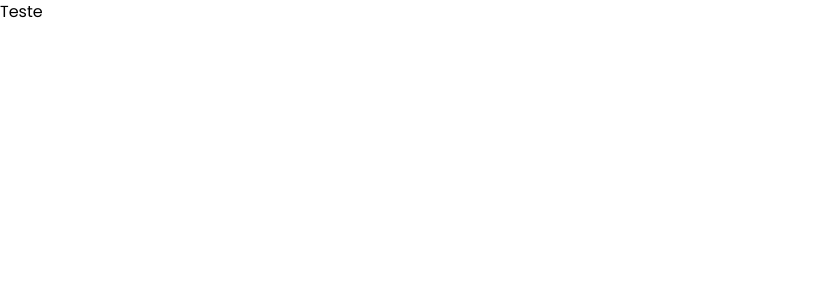
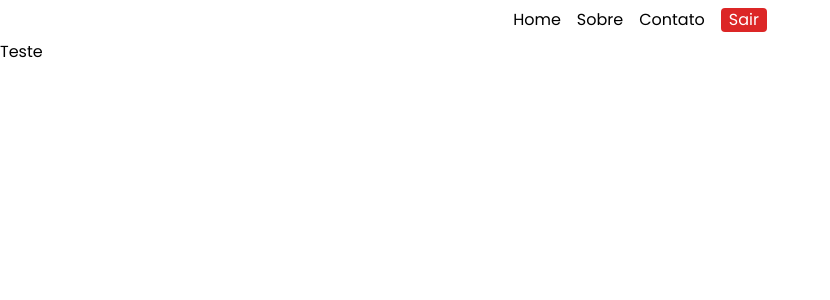
Before and after one commit to Adrianodbs/login-mongodb, a Next.js app: page / in a window 1280 px wide. Shown: the top 300 px of the page, without its empty margins (0-830 px from the left). Built offline with nearby package versions, Linux system fonts and the light colour scheme.

Commit message:
criando header

```diff
--- a/src/app/layout.js
+++ b/src/app/layout.js
@@ -1,6 +1,7 @@
 import AuthProvider from '@/components/AuthProvider'
 import './globals.css'
 import { Poppins } from 'next/font/google'
+import Header from '@/components/Header'
 
 const poppins = Poppins({
   subsets: ['latin'],
@@ -16,7 +17,10 @@
   return (
     <html lang="en">
       <AuthProvider>
-        <body className={poppins.className}>{children}</body>
+        <body className={poppins.className}>
+          <Header />
+          {children}
+        </body>
       </AuthProvider>
     </html>
   )
--- /dev/null
+++ b/src/components/Header.jsx
@@ -0,0 +1,18 @@
+'use client'
+import React from 'react'
+import Link from 'next/link'
+import Button from './Button'
+
+export default function Header() {
+  return (
+    <div className="flex gap-4 justify-center p-2 flex-wrap">
+      <Link href="/">Home</Link>
+      <Link href="/sobre">Sobre</Link>
+      <Link href="/contato">Contato</Link>
+      <Button
+        text="Sair"
+        className="bg-red-600 text-white rounded px-2 cursor-pointer"
+      />
+    </div>
+  )
+}
```
